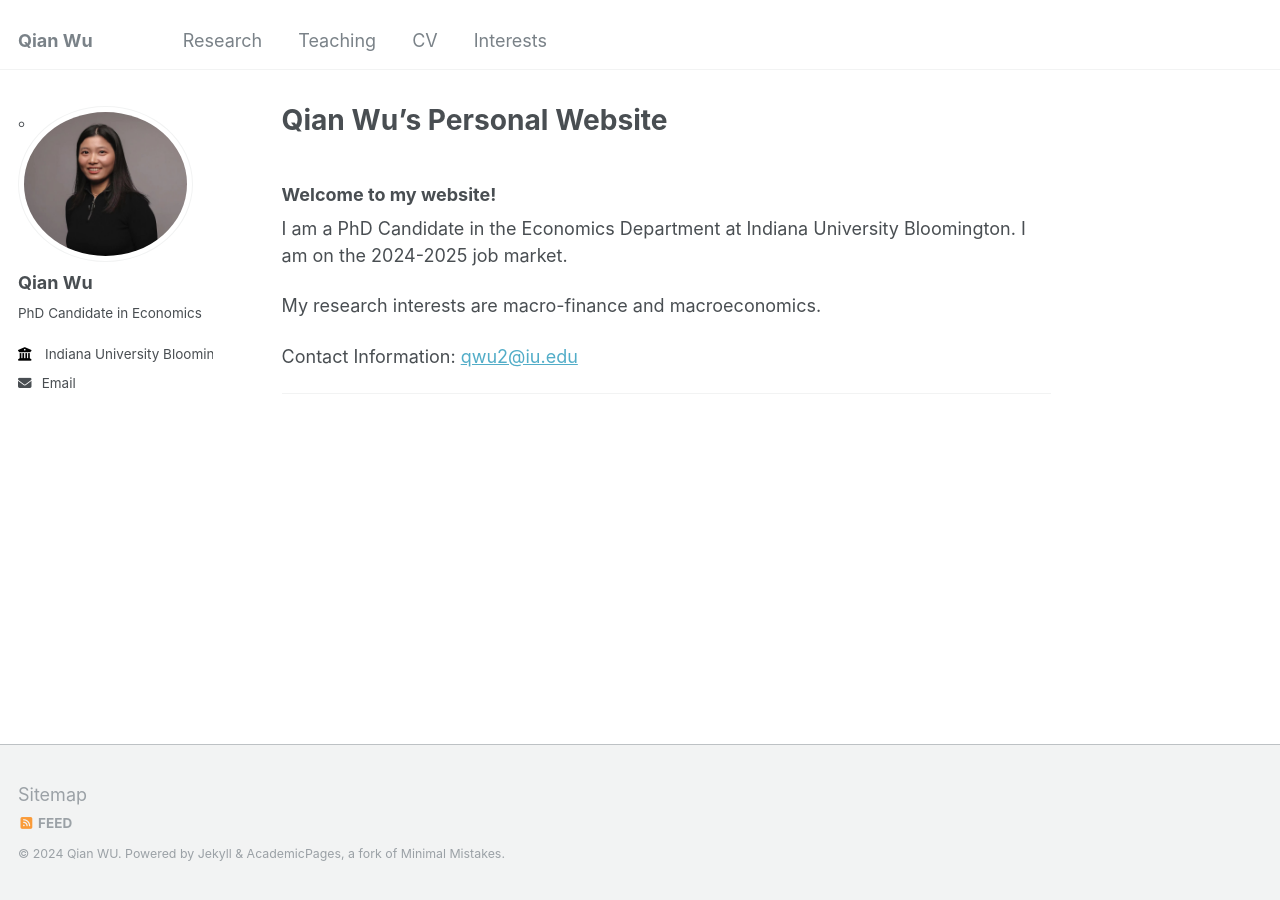
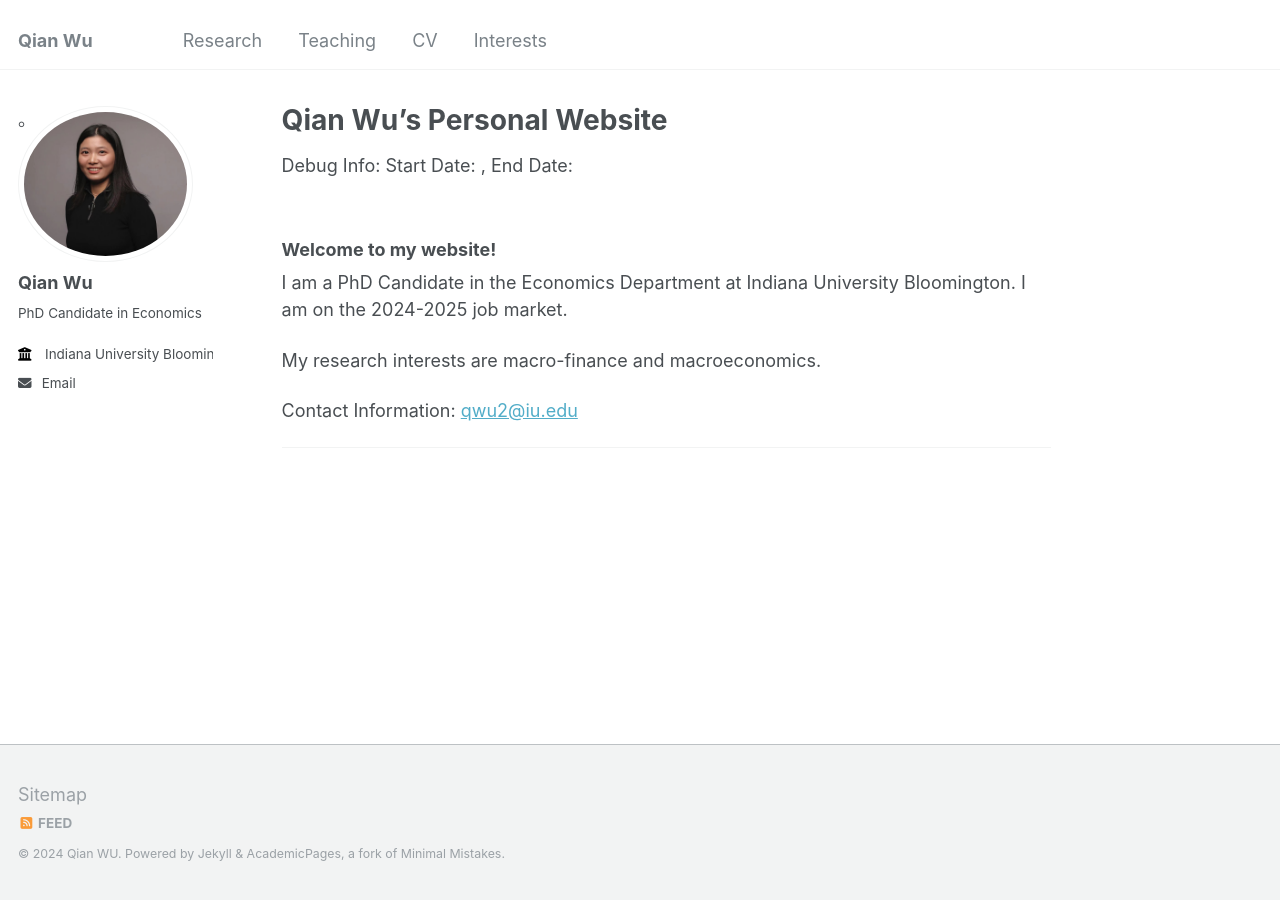
Before and after one commit to qianwu-ef/qianwu-ef.github.io, a Jekyll site: the page built from _pages/about.md, in a window 1280 px wide. Built offline with Jekyll 4.4.1, drawn with Linux system fonts in a browser that asks for light colours.

Commit message:
date updated

```diff
--- a/_layouts/single.html
+++ b/_layouts/single.html
@@ -34,9 +34,6 @@ layout: default
           <p class="page__date"><strong><i class="fa fa-fw fa-calendar" aria-hidden="true"></i> {{ site.data.ui-text[site.locale].date_label | default: "Published:" }}</strong> <time datetime="{{ page.modified | date: "%Y-%m-%d" }}">{{ page.modified | date: "%B %d, %Y" }}</time></p>
         {% endif %}
 
-
-
-        {% if page.collection == 'teaching' %}
         {% assign date_parts = page.date | split: ", " %}
         {% assign start_date = date_parts[0] %}
         {% assign end_date = date_parts[1] %}
@@ -44,6 +41,7 @@ layout: default
         <!-- Debug Information -->
         <p>Debug Info: Start Date: {{ start_date }}, End Date: {{ end_date }}</p>
 
+        {% if page.collection == 'teaching' %}
         <p> {{ page.type }}, <i>{{ page.venue }}</i>,
           {% if end_date %}
             {{ start_date | date: "%Y" }}–{{ end_date | date: "%Y" }}
```
